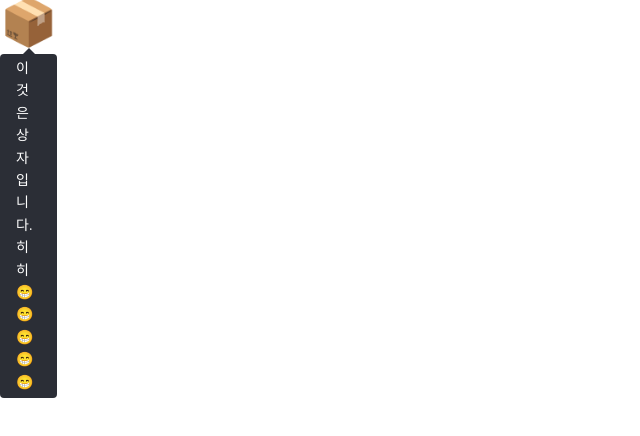
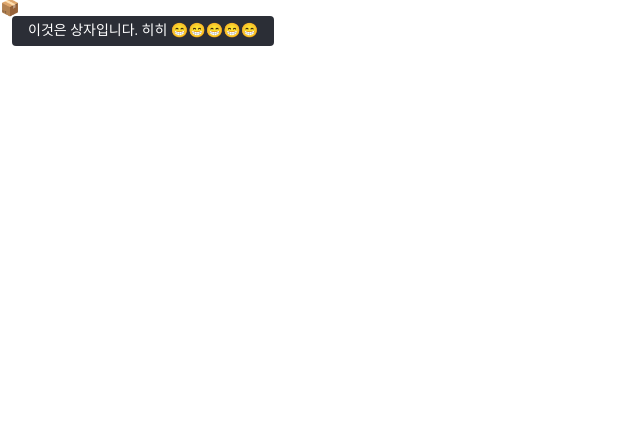
Before and after one commit to Bamdoliro/marururu, a React (Create React App) app: page / in a window 1280 px wide. Shown: the top 436 px of the page, without its empty margins (0-640 px from the left). Built offline with nearby package versions, Linux system fonts and the light colour scheme.

Commit message:
CHORE :: MiniTooltip 컴포넌트에 스타이드 컴포넌트 코드에 width: fit-content 삭제

```diff
--- a/src/App.tsx
+++ b/src/App.tsx
@@ -4,9 +4,7 @@ import React from "react";
 const App = () => {
   return (
     <div>
-      <MiniTooltip message="이것은 상자입니다. 히히 😁😁😁😁😁" top>
-        <span style={{ fontSize: 46 }}>📦</span>
-      </MiniTooltip>
+      <MiniTooltip message="이것은 상자입니다. 히히 😁😁😁😁😁">📦</MiniTooltip>
     </div>
   );
 };
--- a/src/components/common/MiniTooltip/style.ts
+++ b/src/components/common/MiniTooltip/style.ts
@@ -41,7 +41,6 @@ export const Content = styled.div<PositionPropType>`
 export const Container = styled.div<PositionPropType>`
   position: relative;
   box-sizing: content-box;
-  width: fit-content;
 
   &:hover ${Content}, &:active ${Content} {
     display: ${({ top }) => (top ? "block" : "flex")};
```
